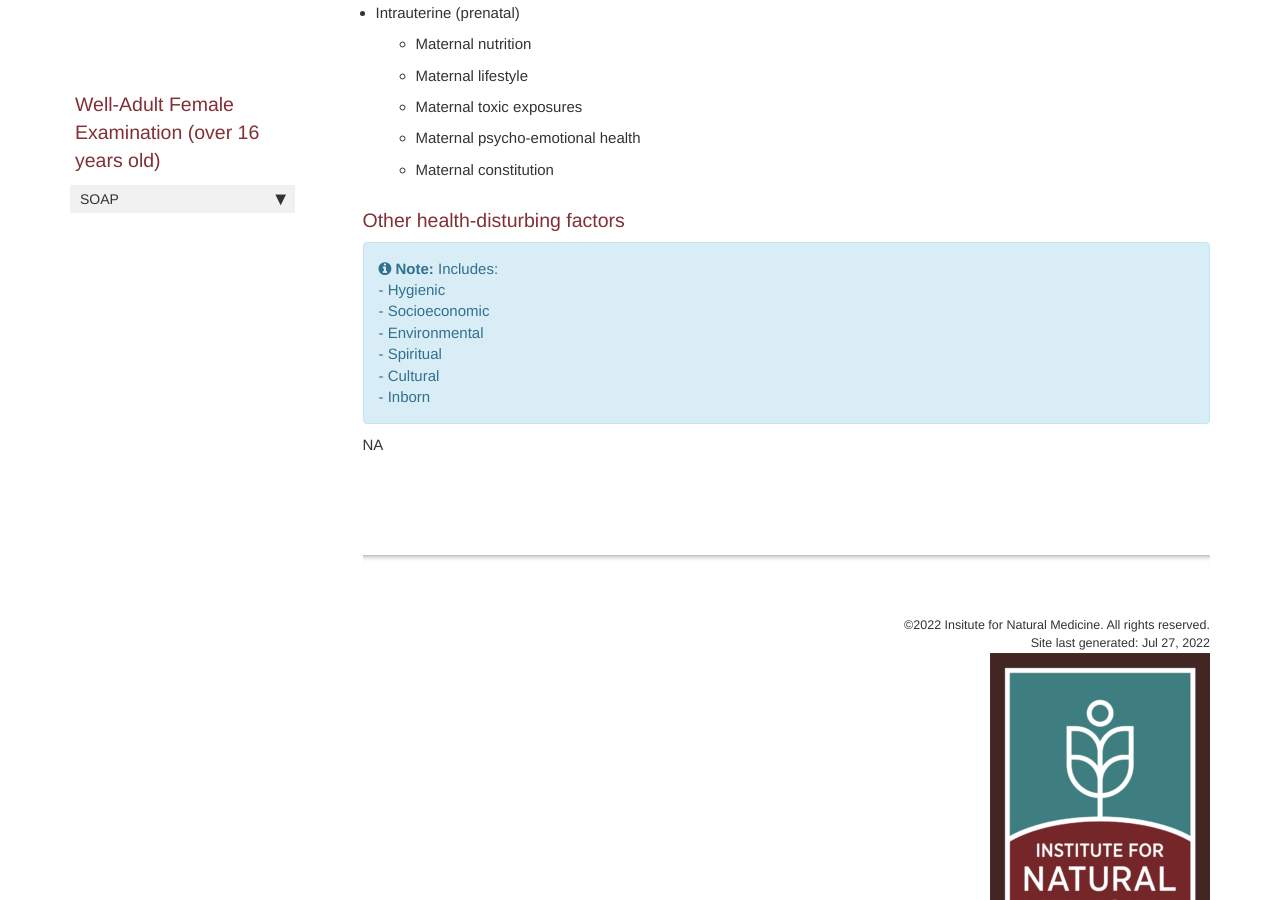
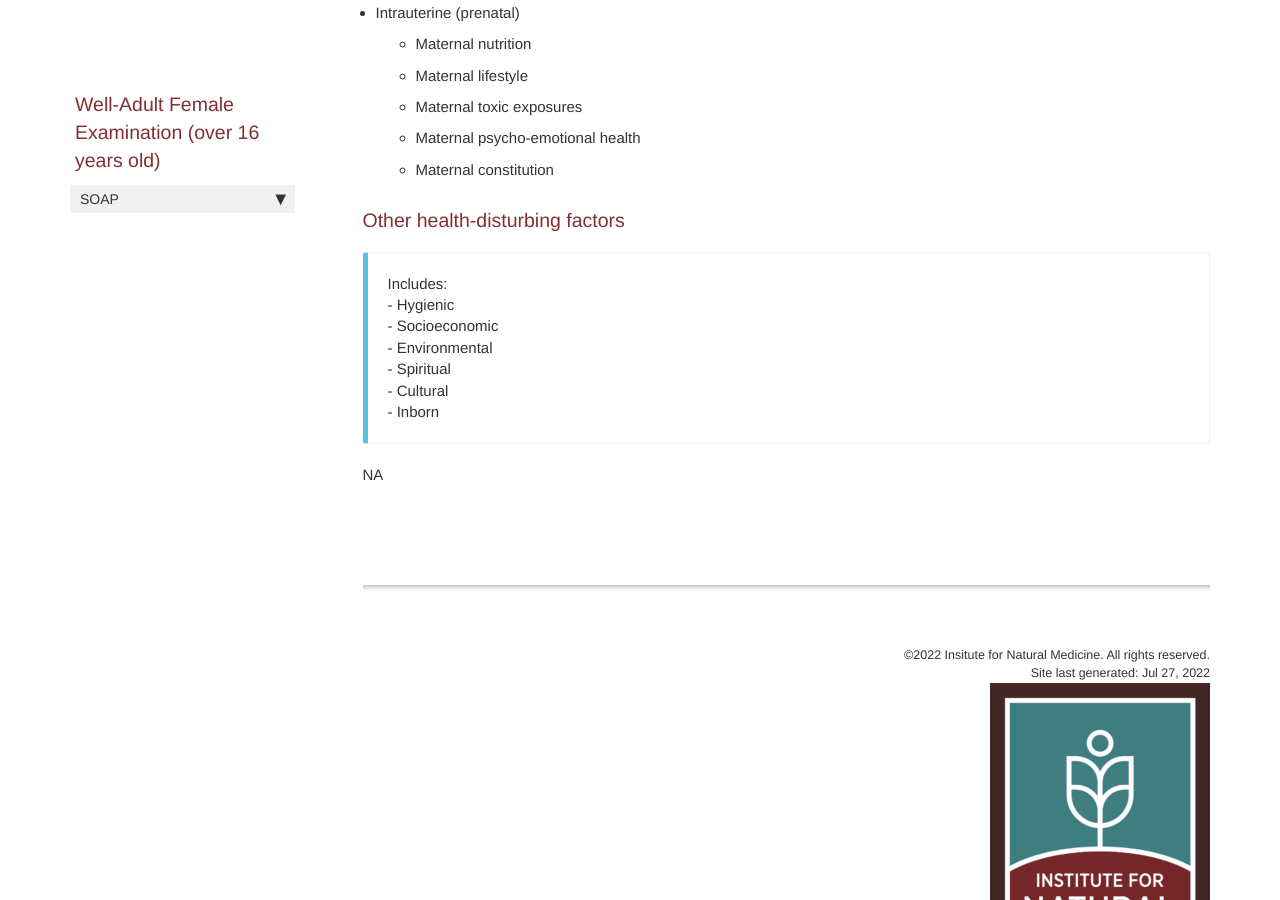
Before and after one commit to naturemed/naturemed.github.io, a Jekyll site: the page built from pages/epa/001/epa_subjective.md, in a window 1280 px wide and 900 px high, scrolled down 4064 px. Built offline with Jekyll 4.4.1, drawn with Linux system fonts in a browser that asks for light colours; comment, search, counter and statistics services are not loaded.

Commit message:
Update epa_subjective.md

```diff
--- a/pages/epa/001/epa_subjective.md
+++ b/pages/epa/001/epa_subjective.md
@@ -114,5 +114,5 @@ Not required for a wellness exam
   - Maternal constitution
 
 ### Other health-disturbing factors
-{% include note.html content= 'Includes:<br>- Hygienic<br>- Socioeconomic<br>- Environmental<br>- Spiritual<br>- Cultural<br>- Inborn' %}
+{% include callout.html content= 'Includes:<br>- Hygienic<br>- Socioeconomic<br>- Environmental<br>- Spiritual<br>- Cultural<br>- Inborn' type="info" %}
 NA
```
